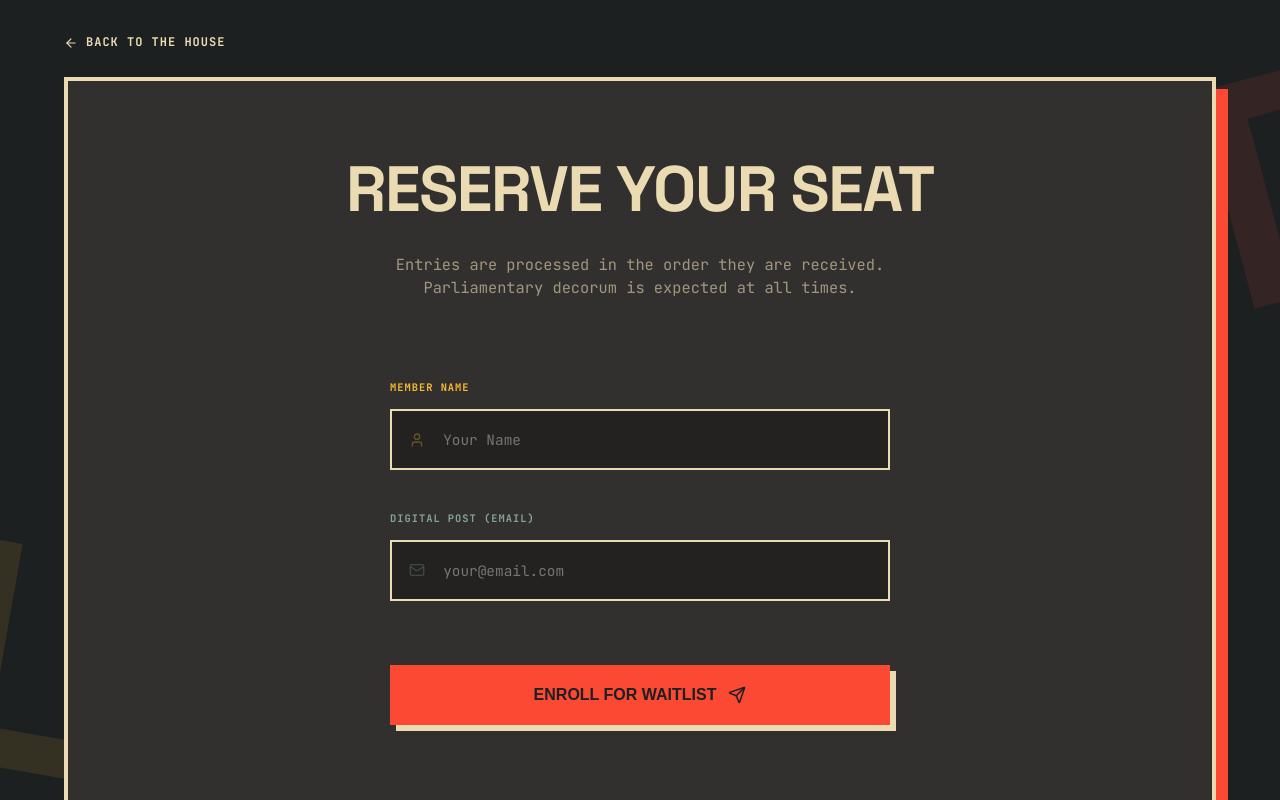
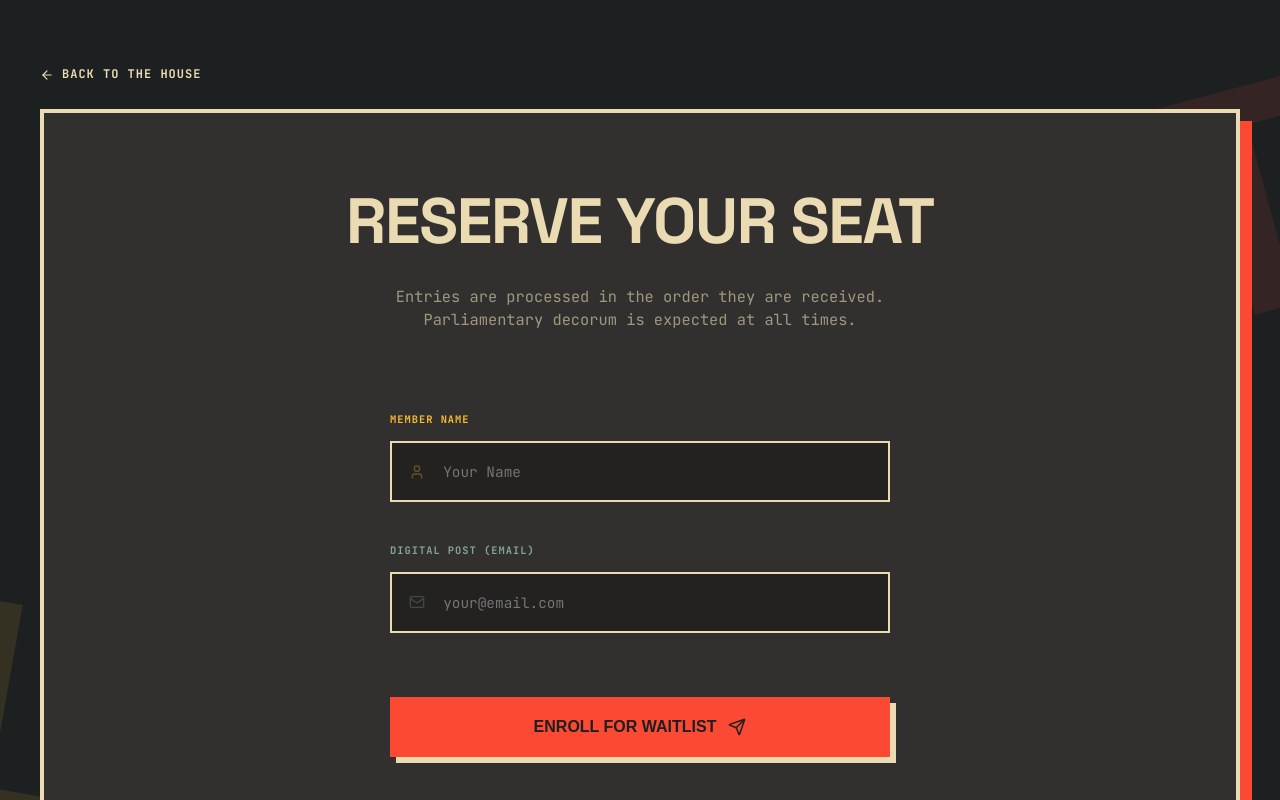
Before and after one commit to Voltamon/Debattle, a Next.js app: page /waitlist in a window 1280 px wide. Shown: the top 800 px of the page. Built offline with nearby package versions, Linux system fonts and the light colour scheme.

Commit message:
Initial Commit

```diff
--- a/src/app/waitlist/page.tsx
+++ b/src/app/waitlist/page.tsx
@@ -25,7 +25,7 @@ export default function WaitlistPage() {
       flexDirection: "column",
       alignItems: "center",
       justifyContent: "center",
-      padding: "2rem",
+      padding: "4rem 0.5rem",
       position: "relative",
       overflow: "hidden"
     }}>
```
